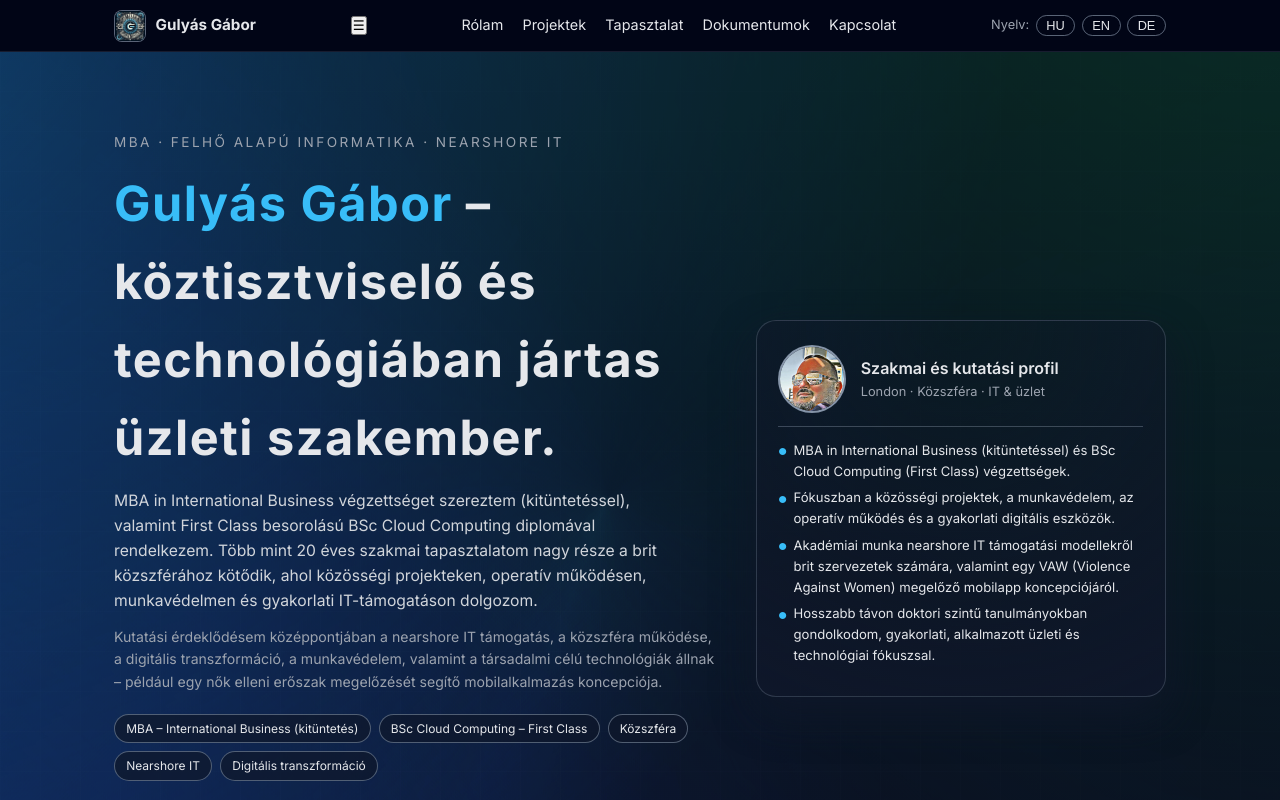
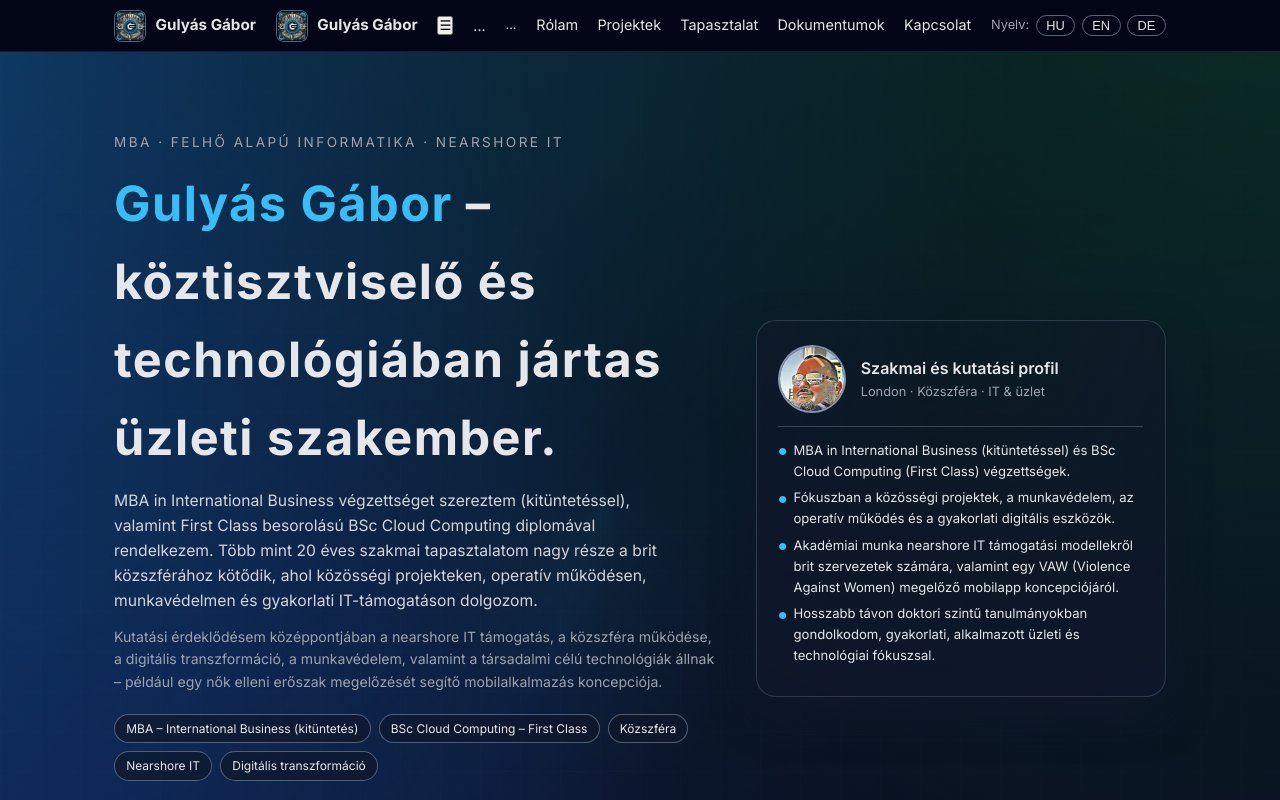
Before and after one commit to robag23/magyar, a plain HTML site: page index.html in a window 1280 px wide. Shown: the top 800 px of the page. Drawn offline with Linux system fonts and the light colour scheme.

Commit message:
Update index.html

```diff
--- a/index.html
+++ b/index.html
@@ -540,7 +540,20 @@
       <span>Gulyás Gábor</span>
     </div>
 
+<div class="nav-left">
+  <img src="logo.jpg" class="nav-logo">
+  <span>Gulyás Gábor</span>
+</div>
+
 <button class="nav-toggle" onclick="toggleMenu()">☰</button>
+
+<nav class="nav-links">
+  ...
+</nav>
+
+<div class="lang-switch">
+  ...
+</div>
 
     <nav class="nav-links">
       <a href="#about">Rólam</a>
```
